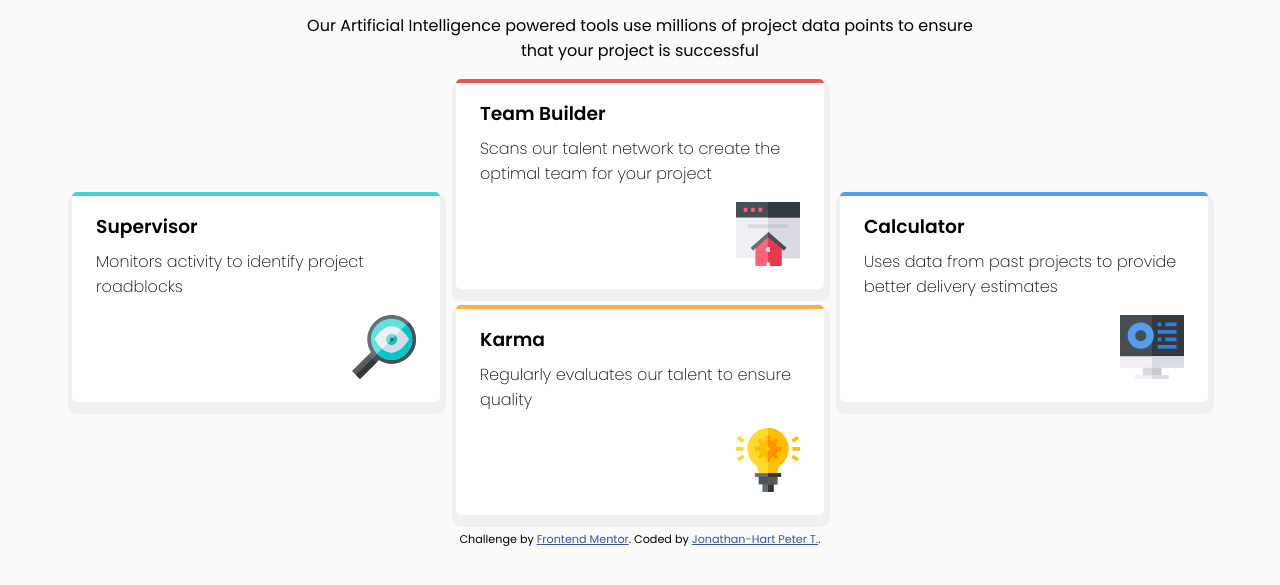
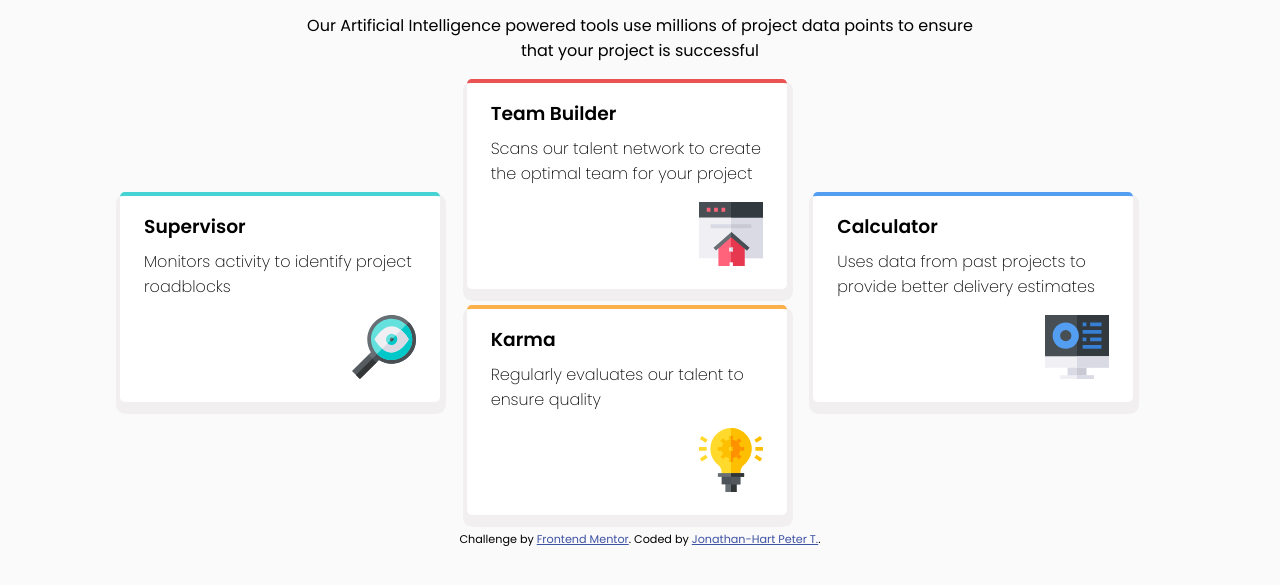
Before and after one commit to PeeroDemba/Four-Card-Feature-Section, a plain HTML site: page four-card-feature-section-master/index.html in a window 1280 px wide. Shown: the part 115-700 px from the top of the page. Drawn offline with Linux system fonts and the light colour scheme.

Commit message:
third commit

```diff
--- a/four-card-feature-section-master/main.scss
+++ b/four-card-feature-section-master/main.scss
@@ -37,8 +37,9 @@ main.container {
     display: grid;
     grid-template-columns: 1fr 1fr 1fr;
     align-items: center;
-    gap: 1rem;
+    margin: auto;
     justify-content: center;
+    max-width: 65rem;
 
     & .card1 {
       background-color: white;
@@ -46,6 +47,7 @@ main.container {
       border-top: 0.3rem solid hsl(180, 62%, 55%);
       padding: 1rem 1.5rem 1rem 1.5rem;
       border-radius: 0.3rem;
+      max-width: 20rem;
 
       & h3 {
         margin-bottom: 0.5rem;
@@ -57,7 +59,7 @@ main.container {
       }
 
       & img {
-        margin-left: 16rem;
+        margin-left: 13rem;
       }
     }
 
@@ -72,6 +74,7 @@ main.container {
         border-top: 0.3rem solid hsl(0, 78%, 62%);
         padding: 1rem 1.5rem 1rem 1.5rem;
         border-radius: 0.3rem;
+        max-width: 20rem;
 
         & h3 {
           margin-bottom: 0.5rem;
@@ -83,7 +86,7 @@ main.container {
         }
 
         & img {
-          margin-left: 16rem;
+          margin-left: 13rem;
         }
       }
 
@@ -93,6 +96,7 @@ main.container {
         border-top: 0.3rem solid hsl(34, 97%, 64%);
         padding: 1rem 1.5rem 1rem 1.5rem;
         border-radius: 0.3rem;
+        max-width: 20rem;
 
         & h3 {
           margin-bottom: 0.5rem;
@@ -104,7 +108,7 @@ main.container {
         }
 
         & img {
-          margin-left: 16rem;
+          margin-left: 13rem;
         }
       }
     }
@@ -115,6 +119,7 @@ main.container {
       border-top: 0.3rem solid hsl(212, 86%, 64%);
       padding: 1rem 1.5rem 1rem 1.5rem;
       border-radius: 0.3rem;
+      max-width: 20rem;
 
       & h3 {
         margin-bottom: 0.5rem;
@@ -126,7 +131,7 @@ main.container {
       }
 
       & img {
-        margin-left: 16rem;
+        margin-left: 13rem;
       }
     }
   }
```
Also changed, not shown: four-card-feature-section-master/main.css.
